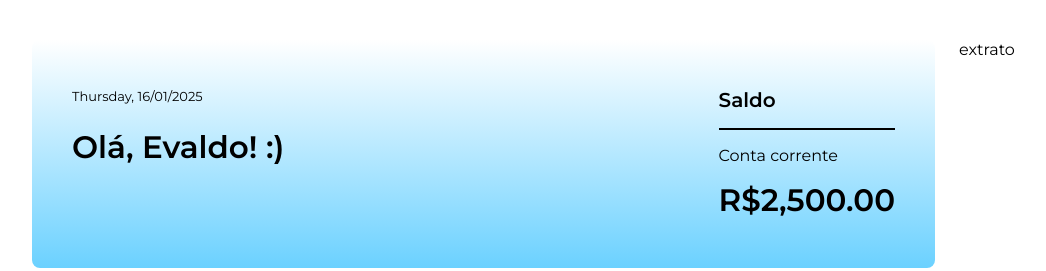
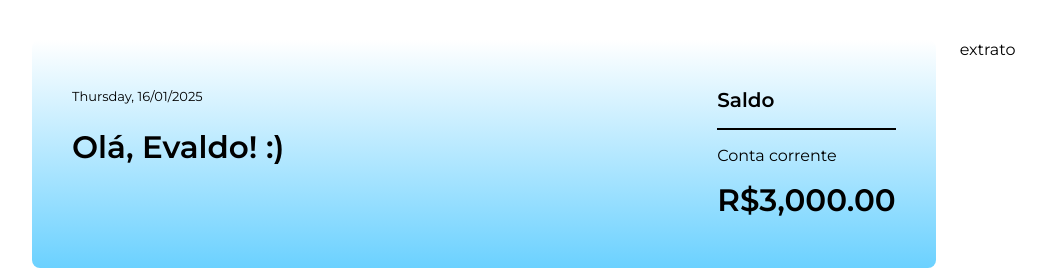
Before and after one commit to antonioevaldo/4456-angular-19-projeto, an Angular app: page / in a window 1280 px wide. Shown: the top 271 px of the page, without its empty margins (8-1054 px from the left). Built offline with nearby package versions, Linux system fonts and the light colour scheme.

Commit message:
Vídeo 3.1

```diff
--- a/src/app/app.component.html
+++ b/src/app/app.component.html
@@ -1,5 +1,5 @@
 <div class="app">
-  <app-apresentacao class="area1" />
+  <app-apresentacao [saldo]="saldo" class="area1" />
   <app-form-nova-transacao class="area2" />
   <div class="area3">extrato</div>
 </div>
--- a/src/app/app.component.ts
+++ b/src/app/app.component.ts
@@ -8,4 +8,6 @@ import { FormNovaTransacaoComponent } from "./form-nova-transacao/form-nova-tran
   templateUrl: './app.component.html',
   styleUrl: './app.component.css'
 })
-export class AppComponent {}
+export class AppComponent {
+  saldo = 3000;
+}
--- a/src/app/apresentacao/apresentacao.component.html
+++ b/src/app/apresentacao/apresentacao.component.html
@@ -10,6 +10,6 @@
     <h2 class="saldo__titulo">Saldo</h2>
     <div class="saldo__divisoria"></div>
     <span class="saldo__tipo-conta">Conta corrente</span>
-    <span class="saldo__valor">{{ 2500 | currency:'BRL' }}</span>
+    <span class="saldo__valor">{{ saldo() | currency:'BRL' }}</span>
   </section>
 </header>
--- a/src/app/apresentacao/apresentacao.component.ts
+++ b/src/app/apresentacao/apresentacao.component.ts
@@ -1,5 +1,5 @@
 import { CurrencyPipe, DatePipe, TitleCasePipe } from '@angular/common';
-import { Component } from '@angular/core';
+import { Component, input } from '@angular/core';
 
 @Component({
   selector: 'app-apresentacao',
@@ -9,4 +9,5 @@ import { Component } from '@angular/core';
 })
 export class ApresentacaoComponent {
   dataAtual = new Date();
+  saldo = input.required<number>();
 }
```
